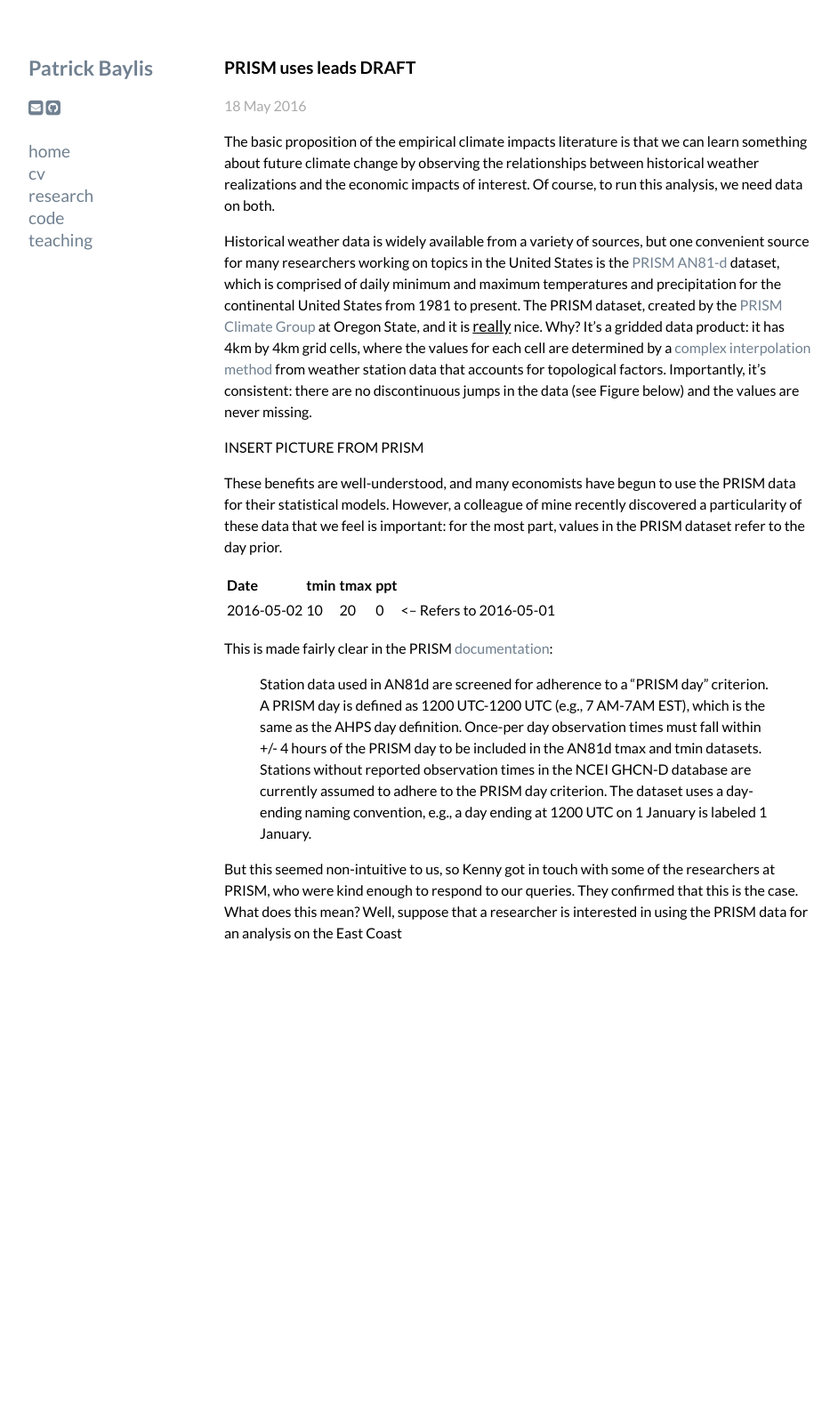
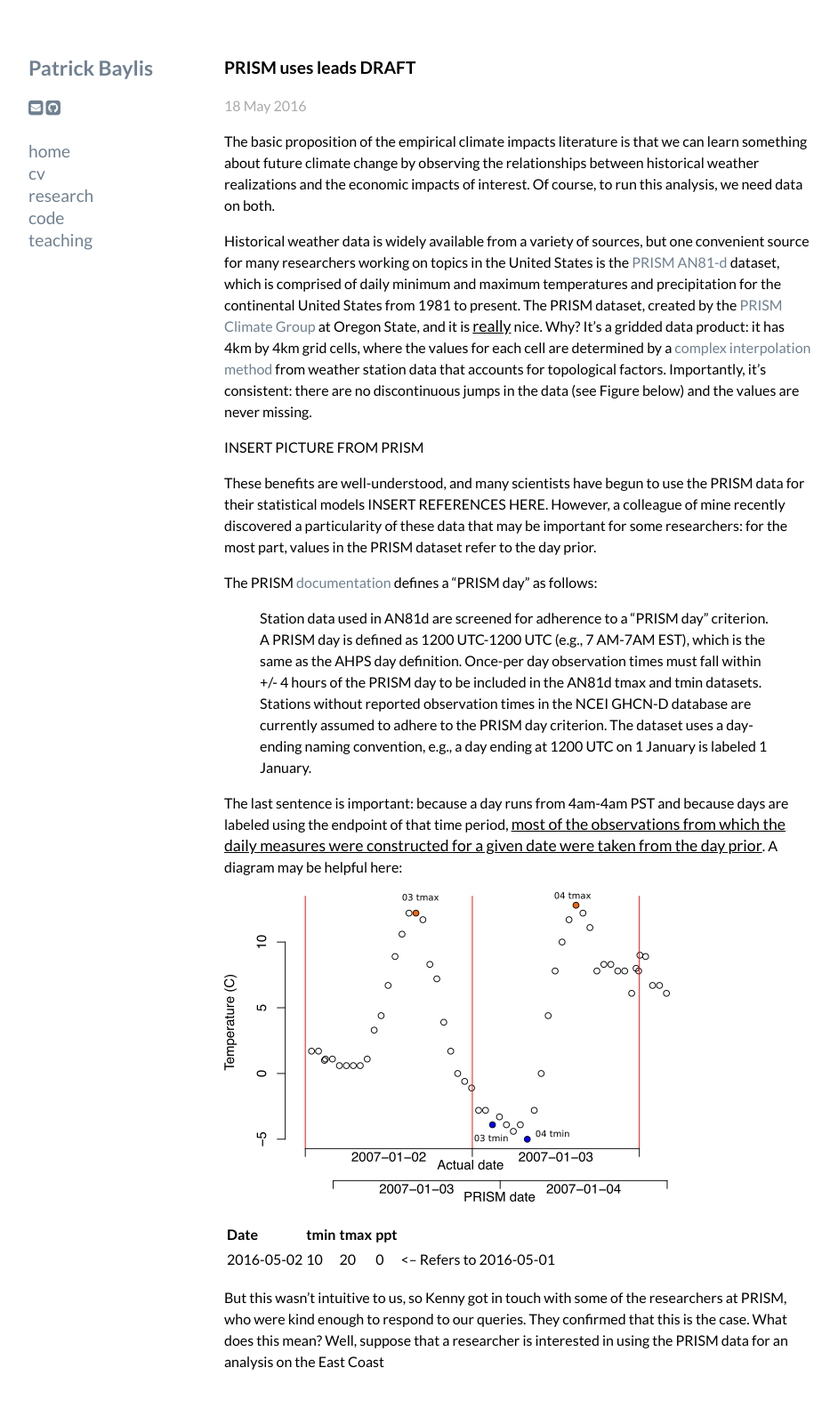
Before and after one commit to pbaylis/pbaylis.github.io, a Jekyll site: the page built from _posts/2016-05-18-prism-leads.markdown, in a window 1280 px wide. Shown: the whole page at 89% size, without its empty margins (168-1110 px from the left). Built offline with Jekyll 4.4.1, drawn with Linux system fonts in a browser that asks for light colours; nearby versions of some CDN libraries; before the commit the page ends 1101 px from its top, so only the background shows below that.

Commit message:
test image

```diff
--- a/_posts/2016-05-18-prism-leads.markdown
+++ b/_posts/2016-05-18-prism-leads.markdown
@@ -11,14 +11,18 @@ Historical weather data is widely available from a variety of sources, but one c
 
 INSERT PICTURE FROM PRISM
 
-These benefits are well-understood, and many economists have begun to use the PRISM data for their statistical models. However, a colleague of mine recently discovered a particularity of these data that we feel is important: for the most part, values in the PRISM dataset refer to the day prior.
+These benefits are well-understood, and many scientists have begun to use the PRISM data for their statistical models INSERT REFERENCES HERE. However, a colleague of mine recently discovered a particularity of these data that may be important for some researchers: for the most part, values in the PRISM dataset refer to the day prior.
+
+The PRISM [documentation](http://prism.nacse.org/documents/PRISM_datasets.pdf) defines a "PRISM day" as follows:
+
+> Station data used in AN81d are screened for adherence to a “PRISM day” criterion.  A PRISM day is defined as 1200 UTC-1200 UTC (e.g., 7 AM-7AM EST), which is the same as the AHPS day definition.  Once-per day observation times must fall within +/- 4 hours of the PRISM day to be included in the AN81d tmax and tmin datasets.  Stations without reported observation times in the NCEI GHCN-D database are currently assumed to adhere to the PRISM day criterion.  The dataset uses a day-ending naming convention, e.g., a day ending at 1200 UTC on 1 January is labeled 1 January.
+
+The last sentence is important: because a day runs from 4am-4am PST and because days are labeled using the endpoint of that time period, *most of the observations from which the daily measures were constructed for a given date were taken from the day prior*. A diagram may be helpful here:
+
+![Diagram](/images/prism_dates_example.png)
 
 Date       | tmin | tmax | ppt
 -----------|------|------|-----
 2016-05-02 | 10   | 20   | 0   | <-- Refers to 2016-05-01
 
-This is made fairly clear in the PRISM [documentation](http://prism.nacse.org/documents/PRISM_datasets.pdf):
-
-> Station data used in AN81d are screened for adherence to a “PRISM day” criterion.  A PRISM day is defined as 1200 UTC-1200 UTC (e.g., 7 AM-7AM EST), which is the same as the AHPS day definition.  Once-per day observation times must fall within +/- 4 hours of the PRISM day to be included in the AN81d tmax and tmin datasets.  Stations without reported observation times in the NCEI GHCN-D database are currently assumed to adhere to the PRISM day criterion.  The dataset uses a day-ending naming convention, e.g., a day ending at 1200 UTC on 1 January is labeled 1 January.
-
-But this seemed non-intuitive to us, so Kenny got in touch with some of the researchers at PRISM, who were kind enough to respond to our queries. They confirmed that this is the case. What does this mean? Well, suppose that a researcher is interested in using the PRISM data for an analysis on the East Coast
+But this wasn't intuitive to us, so Kenny got in touch with some of the researchers at PRISM, who were kind enough to respond to our queries. They confirmed that this is the case. What does this mean? Well, suppose that a researcher is interested in using the PRISM data for an analysis on the East Coast
```
Also changed, not shown: images/prism_dates_example.png (added).
